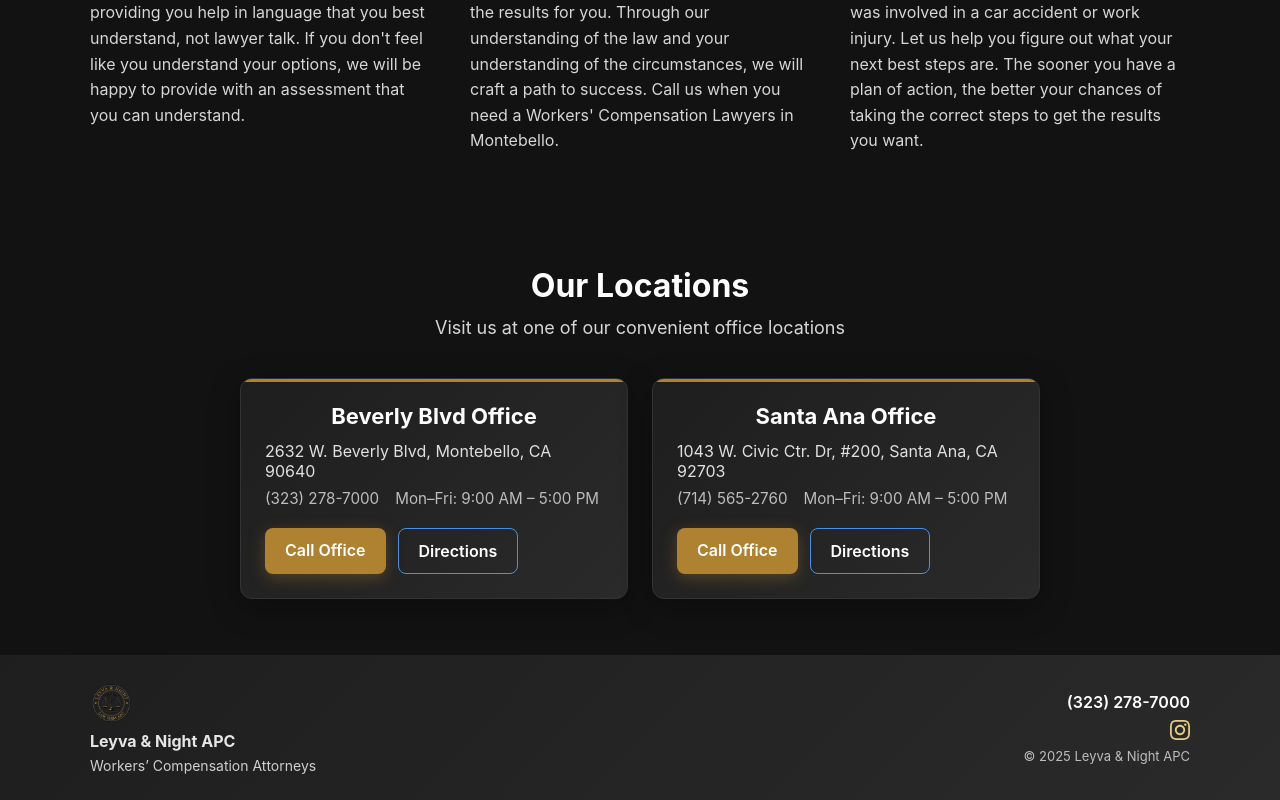
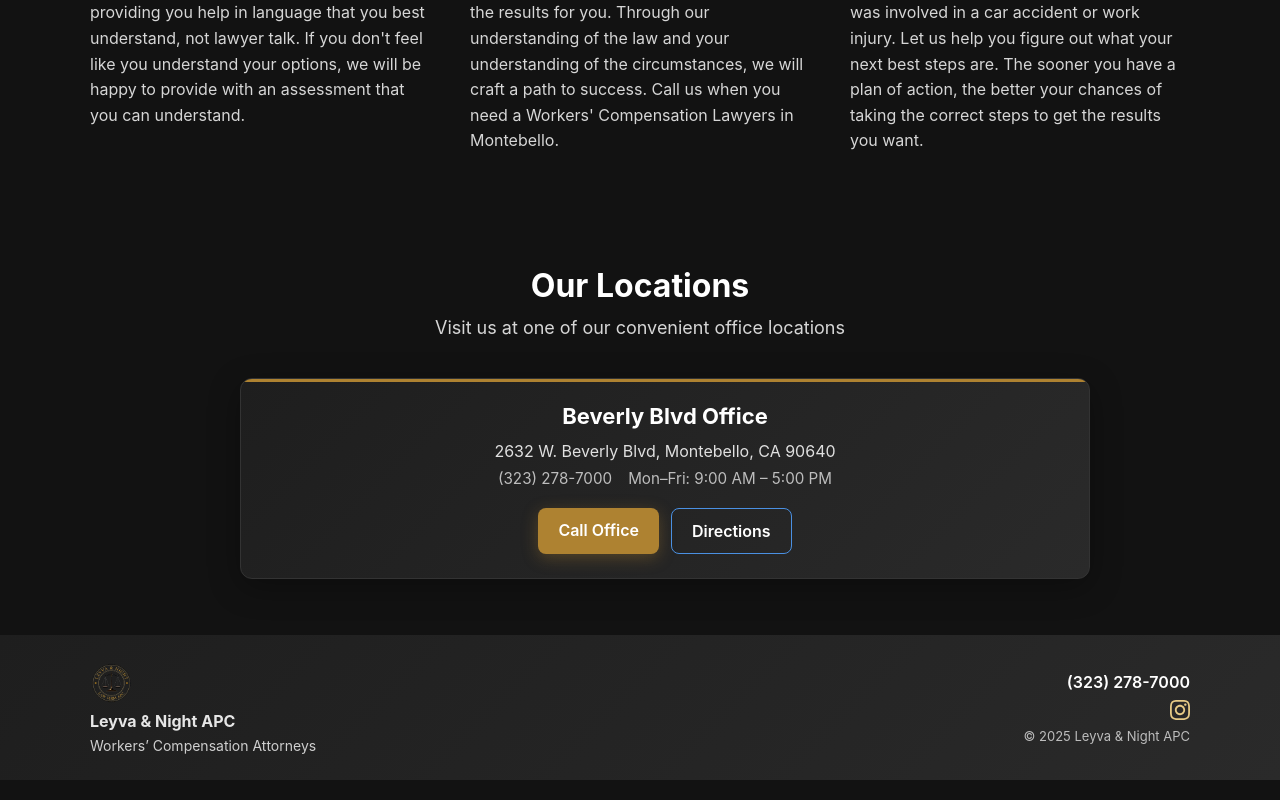
Before and after one commit to CalebDksn25/leyvanightlaw_website, a React (Create React App) app in the folder leyvanightlaw_website/: page / in a window 1280 px wide. Shown: the part 4008-4808 px from the top of the page. Built offline with nearby package versions, Linux system fonts and the light colour scheme.

Commit message:
Location pages updates

```diff
--- a/leyvanightlaw_website/src/components/home/Home.css
+++ b/leyvanightlaw_website/src/components/home/Home.css
@@ -724,11 +724,17 @@ html {
   display: flex;
   flex-direction: column;
   gap: 8px;
+  align-items: center; /* Center items horizontally */
+  text-align: center; /* Center text for nested elements */
 }
 
 .office-address span {
   display: block;
   font-size: 16px;
+}
+
+.office-address {
+  text-align: center; /* Ensure address lines are centered */
 }
 
 .office-meta {
@@ -737,12 +743,14 @@ html {
   gap: 16px;
   font-size: 14px;
   color: #bdbdbd;
+  justify-content: center; /* Center meta items */
 }
 
 .office-actions {
   display: flex;
   gap: 12px;
   margin-top: 20px;
+  justify-content: center; /* Center action buttons */
 }
 
 .btn {
--- a/leyvanightlaw_website/src/components/home/Home.jsx
+++ b/leyvanightlaw_website/src/components/home/Home.jsx
@@ -415,33 +415,6 @@ const Home = () => {
                 </a>
               </div>
             </div>
-
-            <div className="location-card">
-              <div className="location-card-header">
-                <h3 className="office-name">Santa Ana Office</h3>
-              </div>
-              <div className="office-details">
-                <div className="office-address">
-                  <span>1043 W. Civic Ctr. Dr, #200, Santa Ana, CA 92703</span>
-                </div>
-                <div className="office-meta">
-                  <div className="office-phone">(714) 565-2760</div>
-                  <div className="office-hours">Mon–Fri: 9:00 AM – 5:00 PM</div>
-                </div>
-              </div>
-              <div className="office-actions">
-                <a href="tel:7145652760" className="btn btn-primary">
-                  Call Office
-                </a>
-                <a
-                  href="https://www.google.com/maps/search/?api=1&query=1043+W+Civic+Ctr+Dr+Santa+Ana+CA+92703"
-                  target="_blank"
-                  rel="noopener noreferrer"
-                  className="btn btn-secondary">
-                  Directions
-                </a>
-              </div>
-            </div>
           </div>
         </div>
       </section>
--- a/leyvanightlaw_website/src/pages/location/Location.css
+++ b/leyvanightlaw_website/src/pages/location/Location.css
@@ -4,6 +4,8 @@
   background-color: #121212;
   min-height: 100vh;
   padding: 40px 20px;
+  width: min(1400px, 92%);
+  margin: 0 auto;
 }
 
 /* Animation classes */
@@ -76,8 +78,9 @@ html {
 
 /* Grid */
 .locations-grid {
-  display: grid;
-  grid-template-columns: repeat(auto-fit, minmax(350px, 1fr));
+  display: flex;
+  justify-content: center;
+  align-items: center;
   gap: 2rem;
   max-width: 1200px;
   margin: 0 auto;
@@ -93,6 +96,9 @@ html {
   position: relative;
   overflow: hidden;
   transition: transform 0.3s ease, box-shadow 0.3s ease;
+  width: 100%;
+  max-width: 1100px;
+  margin: 0 auto;
 }
 
 .location-card::before {
@@ -142,6 +148,20 @@ html {
   margin-top: 1.25rem;
 }
 
+/* Map container */
+.location-map {
+  margin-top: 1.5rem;
+  border-radius: 12px;
+  overflow: hidden;
+  border: 1px solid #333333;
+}
+
+.location-map iframe {
+  width: 100%;
+  height: 420px;
+  display: block;
+}
+
 .btn {
   display: inline-block;
   text-decoration: none;
@@ -179,19 +199,8 @@ html {
   .location-header h1 {
     font-size: 32px;
   }
-
-  .locations-grid {
-    grid-template-columns: 1fr;
-  }
 }
 
 /* On large screens, ensure 3 columns and center the 4th card on row 2 */
 @media (min-width: 1100px) {
-  .locations-grid {
-    grid-template-columns: repeat(3, 1fr);
-  }
-
-  .location-card:nth-child(4) {
-    grid-column: 2;
-  }
 }
--- a/leyvanightlaw_website/src/pages/location/Location.jsx
+++ b/leyvanightlaw_website/src/pages/location/Location.jsx
@@ -37,42 +37,12 @@ const Location = () => {
     {
       id: 1,
       name: "Beverly Blvd Office",
-      //addressLine1: "2632 W. Beverly Blvd",
+      addressLine1: "",
       addressLine2: "2632 W. Beverly Blvd, Montebello, CA 90640",
       phone: "(323) 278-7000",
       hours: "Mon–Fri: 9:00 AM – 5:00 PM",
       mapsLink:
-        "https://www.google.com/maps/search/?api=1&query=1234+Wilshire+Blvd+Suite+500+Los+Angeles+CA+90017",
-    },
-    {
-      id: 2,
-      name: "Santa Ana Office",
-      //addressLine1: "1043 W. Civic Ctr. Dr, Suite 200",
-      addressLine2: "1043 W. Civic Ctr. Dr, #200, Santa Ana, CA 92703",
-      phone: "(714) 565-2760",
-      hours: "Mon–Fri: 9:00 AM – 5:00 PM",
-      mapsLink:
-        "https://www.google.com/maps/search/?api=1&query=5678+Main+St+Suite+210+Santa+Ana+CA+92701",
-    },
-    {
-      id: 3,
-      name: "Riverside Office",
-      addressLine1: "Riverside, CA 92501",
-      addressLine2: "",
-      phone: "(951) 689-8000",
-      hours: "Mon–Fri: 9:00 AM – 5:00 PM",
-      mapsLink:
-        "https://www.google.com/maps/search/?api=1&query=3456+Market+St+Suite+300+Riverside+CA+92501",
-    },
-    {
-      id: 4,
-      name: "Hollywood Office",
-      addressLine1: "North Hollywood, CA 91602",
-      addressLine2: "",
-      phone: "(818) 755-5040",
-      hours: "Mon–Fri: 9:00 AM – 5:00 PM",
-      mapsLink:
-        "https://www.google.com/maps/search/?api=1&query=7890+Beverly+Blvd+Suite+120+Montebello+CA+90640",
+        "https://www.google.com/maps/search/?api=1&query=2632+W+Beverly+Blvd+Montebello+CA+90640",
     },
   ];
 
@@ -123,6 +93,18 @@ const Location = () => {
                 Directions
               </a>
             </div>
+
+            {/* Embedded Google Map */}
+            <div className="location-map">
+              <iframe
+                title="Leyva & Night APC - Montebello Map"
+                src="https://www.google.com/maps/embed?pb=!1m18!1m12!1m3!1d3306.8735283042674!2d-118.132733623153!3d34.021457173168585!2m3!1f0!2f0!3f0!3m2!1i1024!2i768!4f13.1!3m3!1m2!1s0x80c2cfc8e2f2c44b%3A0x17d359ced30b1d3a!2sLeyva%20%26%20Night%2C%20APC!5e0!3m2!1sen!2sus!4v1759156947369!5m2!1sen!2sus"
+                style={{ border: 0 }}
+                allowFullScreen
+                loading="lazy"
+                referrerPolicy="no-referrer-when-downgrade"
+              />
+            </div>
           </div>
         ))}
       </div>
```
